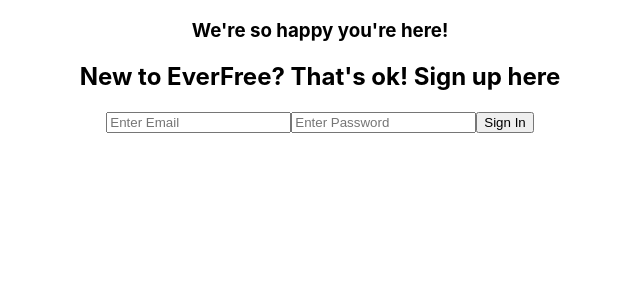
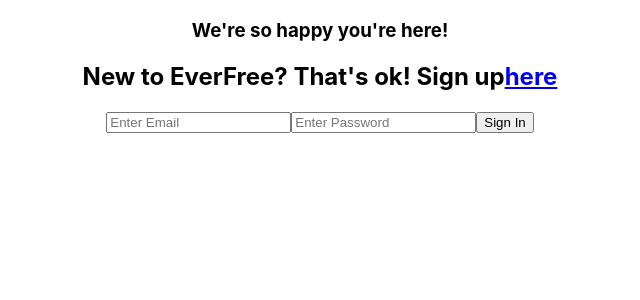
Before and after one commit to anelisekathryn/EverFree-Outdoors, a React (Create React App) app in the folder client/: page /sign-in in a window 1280 px wide. Shown: the top 300 px of the page, without its empty margins (320-960 px from the left). Built offline with nearby package versions, Linux system fonts and the light colour scheme.

Commit message:
added Link to Sign-in

```diff
--- a/client/src/screens/SignIn/SignIn.jsx
+++ b/client/src/screens/SignIn/SignIn.jsx
@@ -1,7 +1,7 @@
 import { useState } from 'react'
 import './SignIn.css'
 import { signIn } from '../../services/users'
-// import { Navigate } from 'react-router-dom'
+import { Link } from 'react-router-dom'
 
 const SignIn = (props) => {
   // const history = useHistory()
@@ -57,7 +57,8 @@
   return (
     <div className='form-container'>
       <h3>We're so happy you're here!</h3>
-      <h2>New to EverFree? That's ok! Sign up here</h2>
+      <h2>New to EverFree? That's ok! Sign up
+        <Link to="/">here</Link></h2>
       <form onSubmit={onSignIn}>
         {/* <label>Email</label> */}
         <input
```
